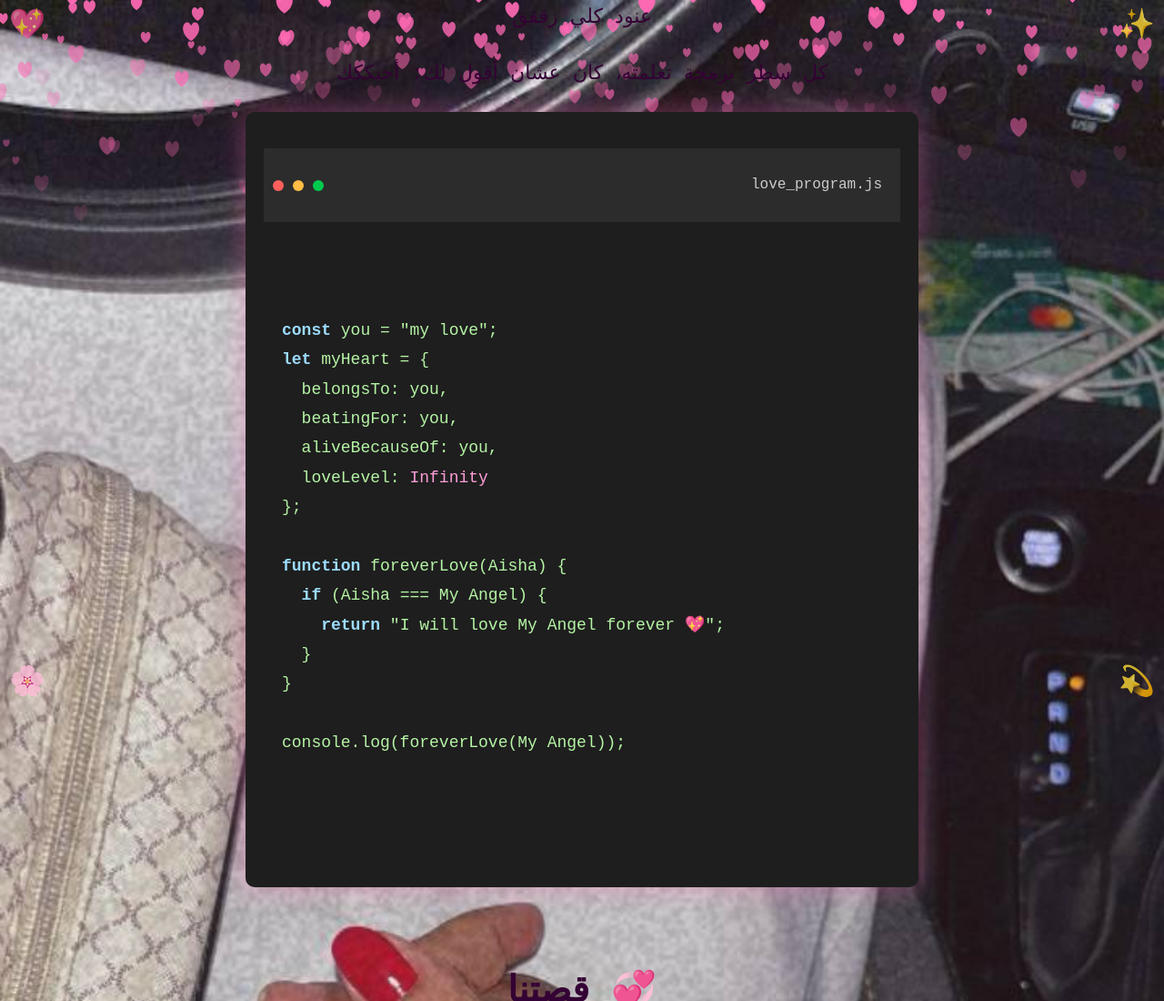
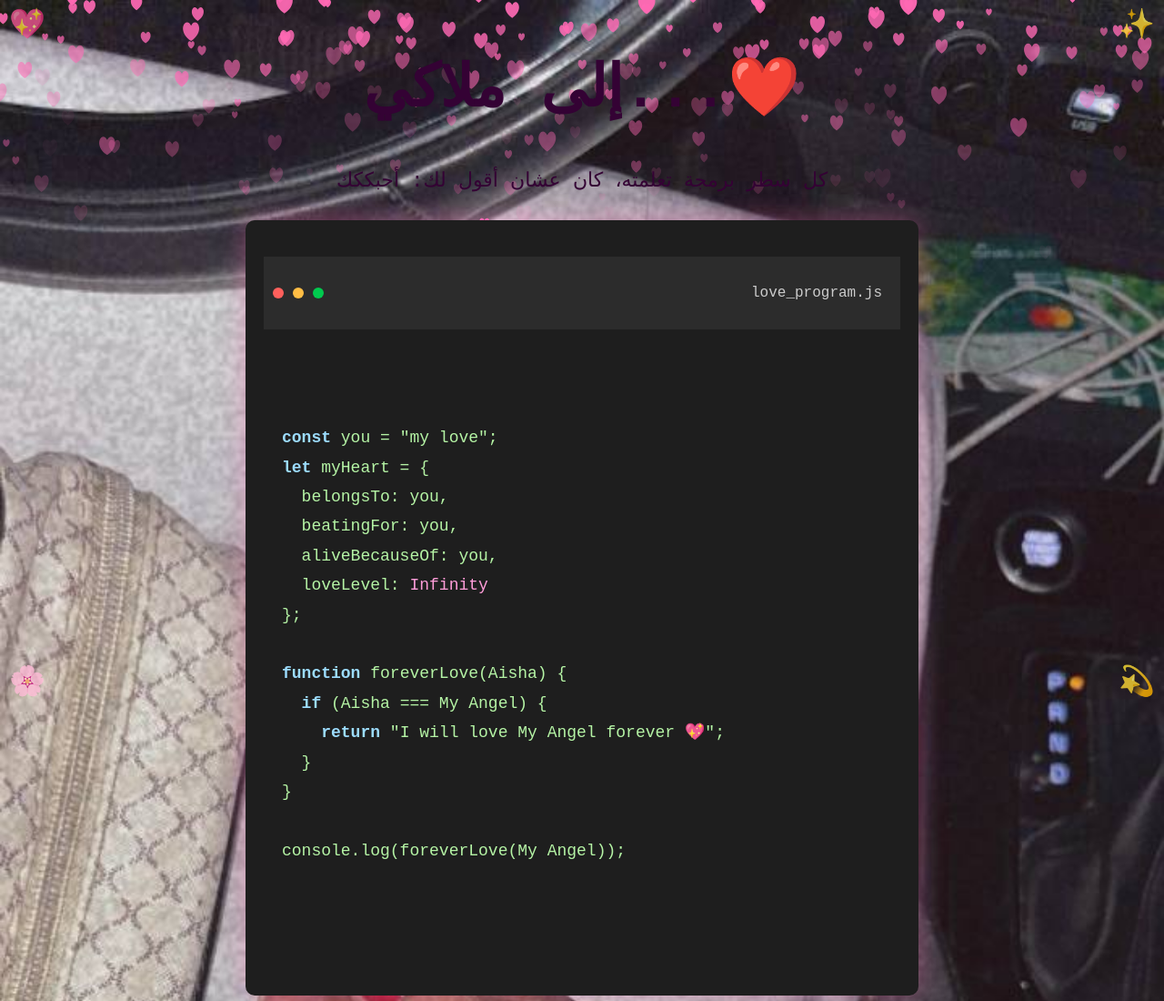
Before and after one commit to Mutaz00/love-message, a plain HTML site: page index.html in a window 1280 px wide. Shown: the top 1100 px of the page at 91% size. Drawn offline with nearby package versions, Linux system fonts and the light colour scheme.

Commit message:
Update index.html

```diff
--- a/index.html
+++ b/index.html
@@ -20,7 +20,7 @@
 
   <!-- الهيدر -->
   <header class="hero" data-aos="fade-down">
-    <h>عنود كلي زققق</h1>
+    <h1>إلى ملاكي...❤️</h1>
     <p>كل سطر برمجة تعلمته، كان عشان أقول لك: أحبككك</p>
     <p id="loveWords"></p>
   </header>
```
